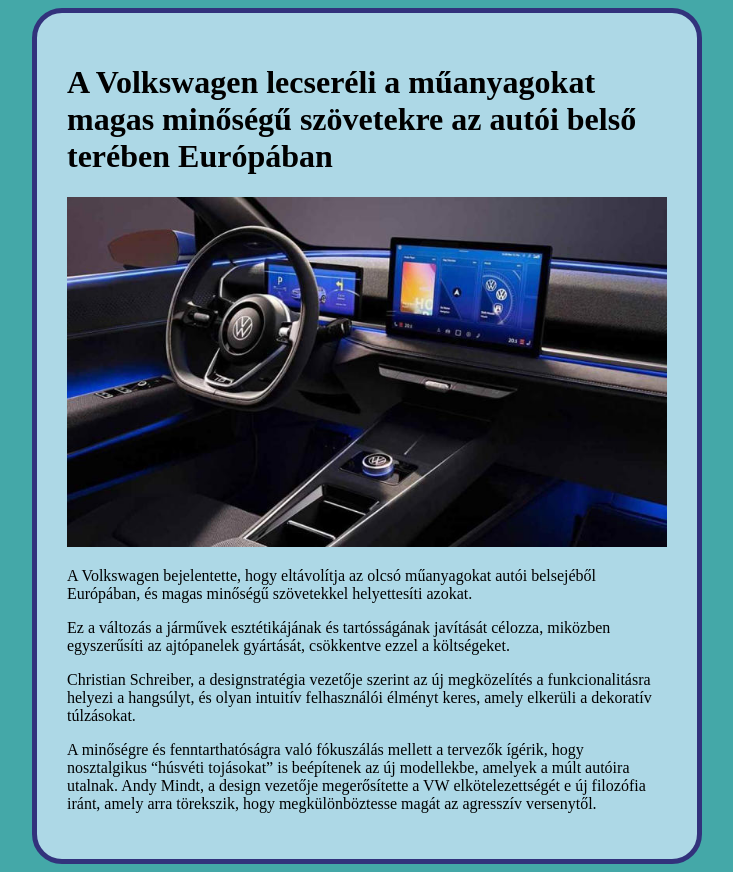
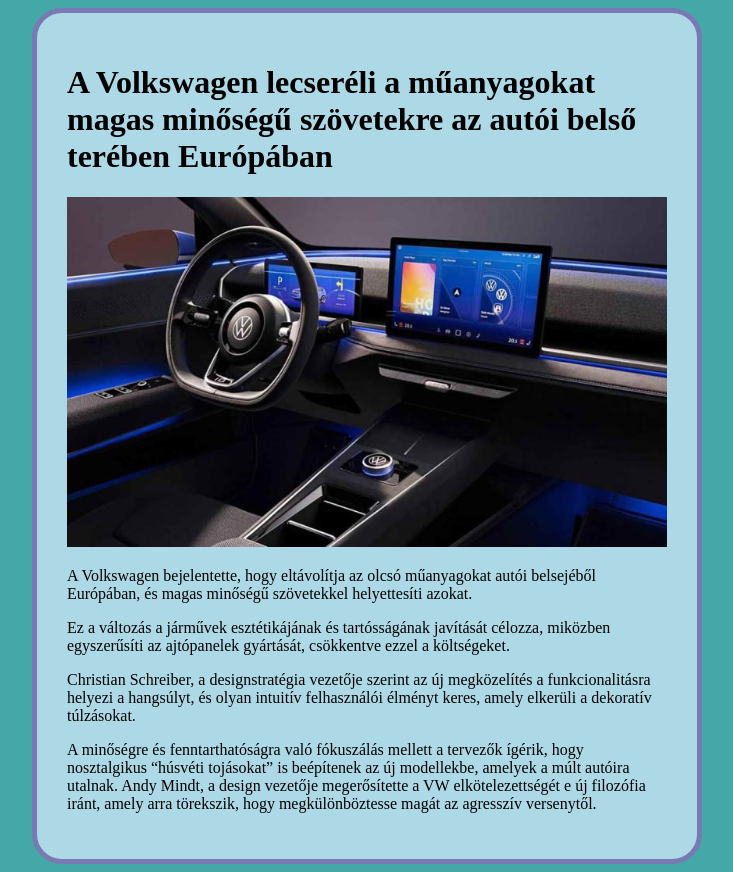
Before and after one commit to borosb24d/2024-10-03, a plain HTML site: page index.html in a window 1280 px wide. Shown: the whole page, without its empty margins (273-1006 px from the left). Drawn offline with Linux system fonts and the light colour scheme.

Commit message:
Update style.css

```diff
--- a/style.css
+++ b/style.css
@@ -1,6 +1,6 @@
 #content{
     width: 600px;
-    border: 5px solid rgb(50, 50, 124);
+    border: 5px solid rgb(121, 121, 180);
     margin: auto;
     padding: 30px;
     background-color: lightblue;
```
